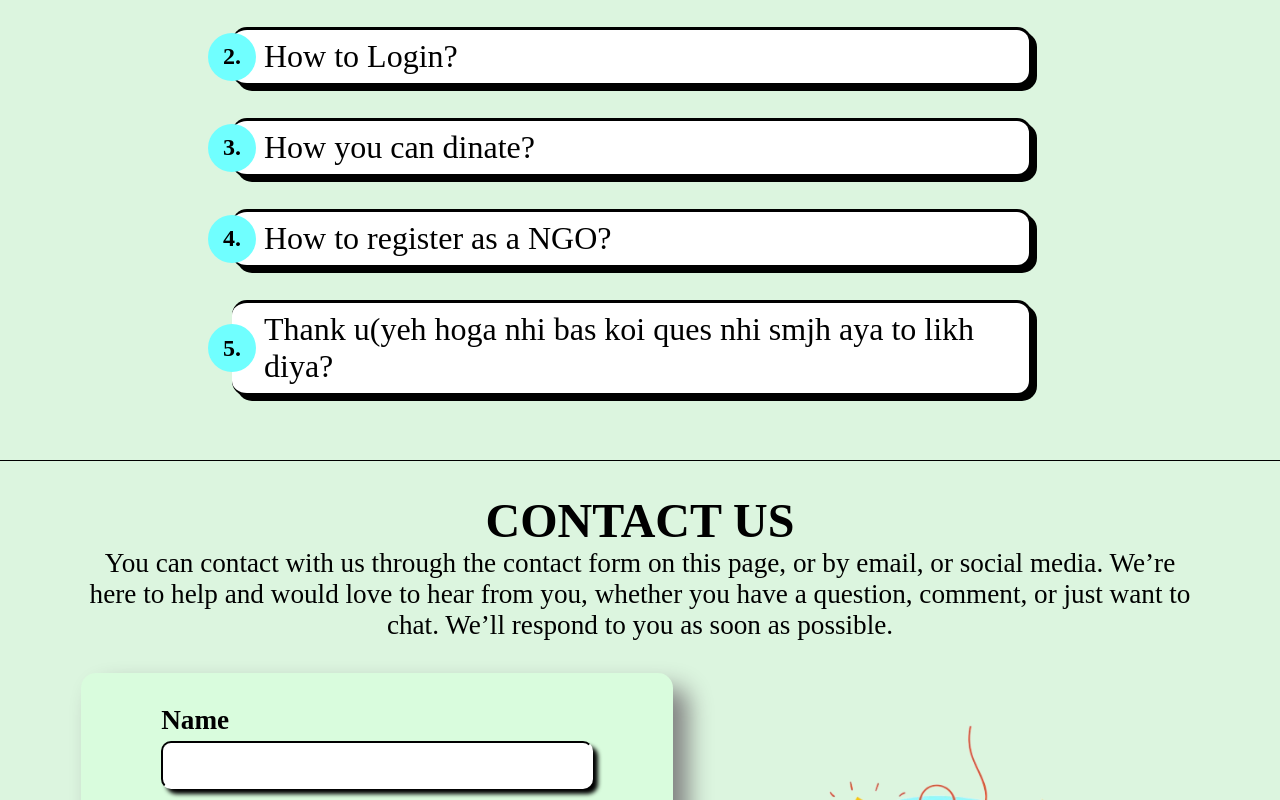
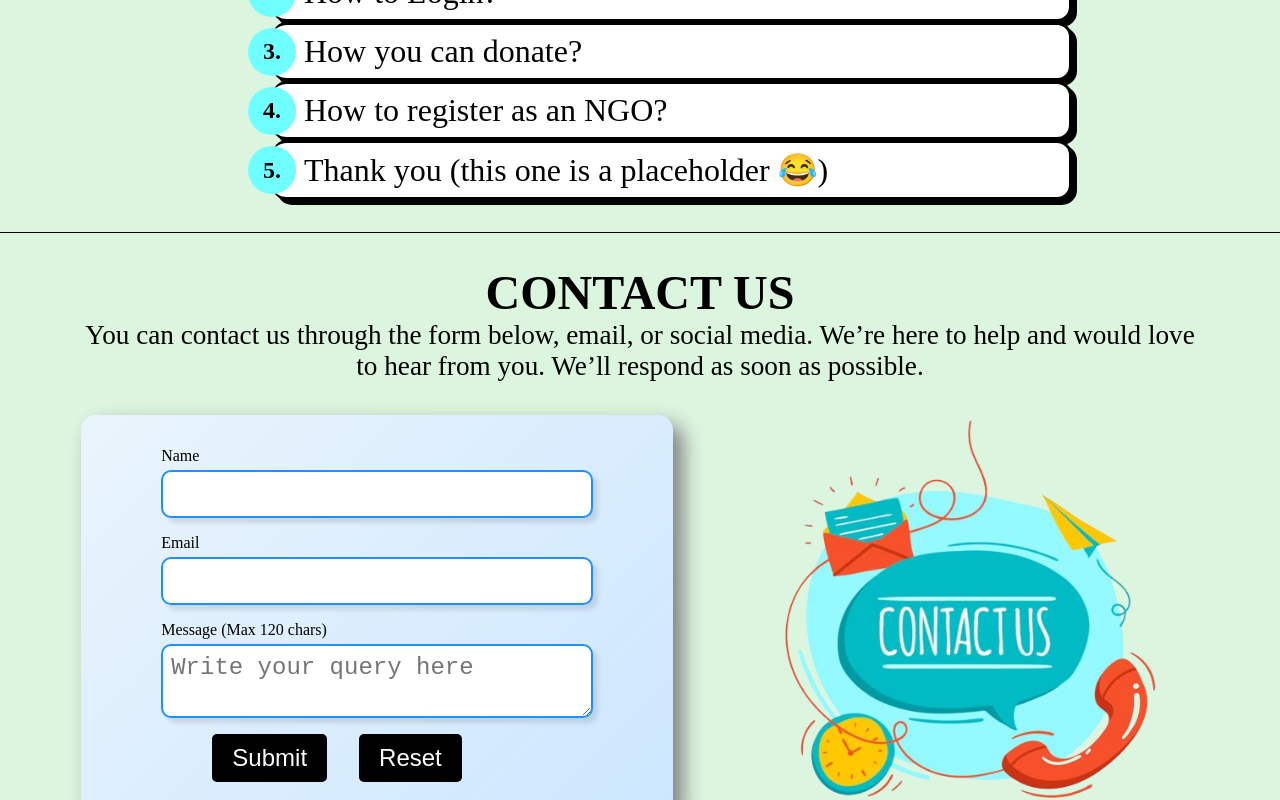
Before and after one commit to Ashmit-Kumar/Bin_IT, a React (Vite) app: page /faqs in a window 1280 px wide. Shown: the part 840-1640 px from the top of the page. Built offline with nearby package versions, Linux system fonts and the light colour scheme.

Commit message:
Validating Contact Us Form and Adding Popus In the website

```diff
--- a/package.json
+++ b/package.json
@@ -28,6 +28,7 @@
     "react-icons": "^5.2.1",
     "react-responsive-carousel": "^3.2.23",
     "react-router-dom": "^6.23.1",
+    "react-toastify": "^11.0.5",
     "styled-components": "^6.1.11"
   },
   "devDependencies": {
--- a/src/css/faqs.css
+++ b/src/css/faqs.css
@@ -6,6 +6,7 @@
     position: relative;
 }
 
+/* HEADER SECTION */
 .faqs-header {
     display: flex;
     flex-direction: column;
@@ -15,34 +16,52 @@
     position: relative;
     gap: 5px;
     padding: 2rem 5rem;
+    background: linear-gradient(135deg, #d9fcdd, #b2f0c0);
+    border-radius: 10px;
+    box-shadow: 5px 5px 15px rgba(0, 0, 0, 0.1);
 }
 
 .faq-titles {
     font-size: 3.9rem;
     font-weight: bold;
+    color: #333;
 }
 
-.faq-co-title{
+.faq-co-title {
     font-size: 2.9rem;
     font-weight: normal;
+    color: #666;
 }
 
-.faq-here-u-go{
+.faq-here-u-go {
     font-size: 2rem;
     text-align: center;
     font-weight: normal;
 }
 
-.faq-title a{
+.faq-here-u-go a {
     color: blue;
+    font-weight: bold;
+    text-decoration: none;
+    transition: color 0.3s ease;
+}
+
+.faq-here-u-go a:hover {
+    color: darkblue;
 }
 
 .faqs-header img {
     height: 20rem;
     margin-bottom: -4.4rem;
+    transition: transform 0.3s ease-in-out;
 }
 
-.faqs-main{
+.faqs-header img:hover {
+    transform: scale(1.05);
+}
+
+/* FAQ QUESTIONS SECTION */
+.faqs-main {
     display: flex;
     flex-direction: column;
     justify-content: center;
@@ -52,22 +71,8 @@
     padding: 2rem 5rem;
 }
 
-/* .faq-main-img{
-    position: absolute;
-    height: 35rem;
-    z-index: 0;
-} */
-
-.faqs-ques-link{
-    padding: 2rem 0;
-    display: flex;
-    flex-direction: column;
-    justify-content: center;
-    align-items: flex-start;
-    gap: 2rem;
-}
-
-.contact{
+/* CONTACT SECTION */
+.contact {
     display: flex;
     flex-direction: column;
     justify-content: center;
@@ -75,7 +80,7 @@
     margin-bottom: 4rem;
 }
 
-.contact-top{
+.contact-top {
     border-top: 1px solid black;
     padding: 2rem 5rem;
     display: flex;
@@ -89,77 +94,147 @@
     font-weight: bold;
 }
 
-.contact-here-u-go{
+.contact-here-u-go {
     font-size: 1.7rem;
     text-align: center;
     font-weight: normal;
 }
 
-.contact-bottom{
+/* CONTACT FORM */
+.contact-bottom {
     display: flex;
     justify-content: center;
     align-items: center;
     gap: 5rem;
 }
 
-.contact-bottom img{
+.contact-bottom img {
     height: 25rem;
 }
 
-.contact-form{
-    background-color: #d9fcdd;
+.contact-form {
+    background: linear-gradient(135deg, #eaf4fc, #cce7ff);
     display: flex;
     flex-direction: column;
     justify-content: center;
     align-items: flex-start;
     gap: 1rem;
     padding: 2rem 5rem;
-    filter: drop-shadow(15px 15px 12px grey);
+    filter: drop-shadow(10px 10px 10px grey);
     border-radius: 15px;
+    transition: box-shadow 0.3s ease-in-out;
 }
 
-.contact-input{
+.contact-form:hover {
+    box-shadow: 5px 5px 20px rgba(0, 0, 0, 0.2);
+}
+
+/* INPUT FIELDS */
+.contact-input {
     display: flex;
     flex-direction: column;
     justify-content: center;
     align-items: flex-start;
     gap: 5px;
+    width: 100%;
 }
 
-.contact-input input {
+.contact-input input,
+.contact-input textarea {
     width: 27rem;
     border-radius: 10px;
-    border-top: 2px solid black;
-    border-left: 2px solid black;
-    border-bottom: 2px solid white;
-    border-right: 2px solid white;
-    filter: drop-shadow(5px 5px 2px);
+    border: 2px solid #1e90ff;
+    filter: drop-shadow(5px 5px 2px rgba(0, 0, 0, 0.1));
     padding: 0.5rem;
     font-size: 1.5rem;
+    transition: border 0.3s ease-in-out, box-shadow 0.3s ease-in-out;
 }
 
-.contact-input textarea{
-    width: 27rem;
-    height: 8rem;
-    border-radius: 10px;
-    border-top: 2px solid black;
-    border-left: 2px solid black;
-    border-bottom: 2px solid white;
-    border-right: 2px solid white;
-    filter: drop-shadow(5px 5px 2px);
-    padding: 0.5rem;
-    font-size: 1.2rem;
+.contact-input input:focus,
+.contact-input textarea:focus {
+    border: 2px solid #ff4500;
+    outline: none;
+    box-shadow: 0px 0px 10px rgba(255, 69, 0, 0.4);
 }
 
-.contact-input label{
-    font-size: 1.7rem;
-    font-weight: bold;
-}
-
-.submit-btns{
+/* BUTTON STYLES */
+.submit-btns {
     display: flex;
     justify-content: center;
     align-items: center;
     gap: 2rem;
     margin-left: 3.2rem;
 }
+
+.submit-btns button {
+    padding: 1rem 2rem;
+    font-size: 1.5rem;
+    border-radius: 8px;
+    border: none;
+    cursor: pointer;
+    transition: all 0.3s ease;
+}
+
+.submit-btns button:hover {
+    background-color: #ff6347;
+    color: white;
+    transform: scale(1.05);
+}
+
+.submit-btns button:active {
+    transform: scale(0.95);
+}
+
+/* RESPONSIVE DESIGN */
+@media screen and (max-width: 768px) {
+    .faq-titles {
+        font-size: 2.5rem;
+    }
+
+    .faq-co-title {
+        font-size: 2rem;
+    }
+
+    .faq-here-u-go {
+        font-size: 1.5rem;
+    }
+
+    .contact-form {
+        padding: 1.5rem 3rem;
+    }
+
+    .contact-input input,
+    .contact-input textarea {
+        width: 20rem;
+    }
+
+    .submit-btns {
+        flex-direction: column;
+        gap: 1rem;
+        margin-left: 0;
+    }
+
+    .contact-bottom {
+        flex-direction: column;
+        gap: 2rem;
+    }
+
+    .contact-bottom img {
+        height: 20rem;
+    }
+}
+
+/* TOAST NOTIFICATION STYLES */
+.Toastify__toast-container {
+    font-size: 1.4rem;
+}
+
+.Toastify__toast--success {
+    background: linear-gradient(to right, #28a745, #218838);
+    color: white;
+}
+
+.Toastify__toast--error {
+    background: linear-gradient(to right, #dc3545, #c82333);
+    color: white;
+}
--- a/src/jsx/CommunityPages/faqs.jsx
+++ b/src/jsx/CommunityPages/faqs.jsx
@@ -1,55 +1,141 @@
-import '../../css/faqs.css'
+import { useState } from 'react';
+import { toast, ToastContainer } from 'react-toastify';
+import 'react-toastify/dist/ReactToastify.css';
+
+import '../../css/faqs.css';
 import FaqQues from './CommunityPages-components/faqs-ques-template';
 import RegisterButton from '../../ui/register-btn';
 import Header from '../Commen-Components/header';
 import Footer from '../Commen-Components/footer';
 
 function Faqs() {
+    const [formData, setFormData] = useState({
+        name: '',
+        email: '',
+        message: ''
+    });
+
+    const handleChange = (e) => {
+        const { name, value } = e.target;
+
+        if (name === "name" && !/^[a-zA-Z\s]*$/.test(value)) {
+            toast.error("Name can only contain letters and spaces!", { position: "top-right" });
+            return;
+        }
+
+        if (name === "email" && value && !/^[a-zA-Z0-9._%+-]+@[a-zA-Z0-9.-]+\.[a-zA-Z]{2,}$/.test(value)) {
+            toast.error("Invalid email format!", { position: "top-right" });
+            return;
+        }
+
+        if (name === "message" && value.length > 120) {
+            toast.error("Message cannot exceed 120 characters!", { position: "top-right" });
+            return;
+        }
+
+        setFormData({ ...formData, [name]: value });
+    };
+
+    const handleSubmit = (e) => {
+        e.preventDefault();  // ✅ Prevent form from reloading
+
+        if (!formData.name || !formData.email || !formData.message) {
+            toast.error("Please fill all fields!", { position: "top-right" });
+            return;
+        }
+
+        toast.success("Thank you! We will contact you soon.", { position: "top-right" });
+
+        setFormData({ name: '', email: '', message: '' });  // ✅ Reset form after successful submission
+    };
+
+    const handleReset = (e) => {
+        e.preventDefault();  // ✅ Prevent unexpected behavior
+        setFormData({ name: '', email: '', message: '' });
+        toast.info("Form reset successfully!", { position: "top-right" });
+    };
+
     return (
         <>
-        <Header />
+            <Header />
+            <ToastContainer />  {/* ✅ Ensure ToastContainer is present */}
+
             <div className="faqs">
                 <div className="faqs-header">
                     <h1 className="faq-titles">Do You Have Questions?</h1>
                     <h2 className="faq-co-title">We have answers (well, most of the time 😜)</h2>
-                    <h3 className="faq-here-u-go">Below you’ll find answers to the most common questions you may have on BinIT. Also, please feel free to check out our <a href="">Facebook</a> & <a href="">Twitter</a> Pages. If you still can’t find the answer you’re looking for, just <a href="#contact-area">Contact us!</a></h3>
+                    <h3 className="faq-here-u-go">
+                        Below you’ll find answers to the most common questions you may have on BinIT. Also, please feel free to check out our
+                        <a href=""> Facebook</a> & <a href=""> Twitter</a> Pages. If you still can’t find the answer you’re looking for, just
+                        <a href="#contact-area"> Contact us!</a>
+                    </h3>
                     <img src="/faqs-img/faq-img-1.png" alt="Confused-Image" />
                 </div>
+
                 <div className="faqs-main">
-                    {/* <div className="faq-main-bg"><img src="/faqs-img/faqs-bg.png" className='faq-main-img' /></div> */}
                     <div className="faqs-ques">
-                        <h1 className="faq-titles">Frequently Asked Questions(FAQs)</h1>
+                        <h1 className="faq-titles">Frequently Asked Questions (FAQs)</h1>
                         <div className="faqs-ques-link">
                             <FaqQues no='1' ques="How to register as a User?" />
                             <FaqQues no='2' ques="How to Login?" />
-                            <FaqQues no='3' ques="How you can dinate?" />
-                            <FaqQues no='4' ques="How to register as a NGO?" />
-                            <FaqQues no='5' ques="Thank u(yeh hoga nhi bas koi ques nhi smjh aya to likh diya?" />
+                            <FaqQues no='3' ques="How you can donate?" />
+                            <FaqQues no='4' ques="How to register as an NGO?" />
+                            <FaqQues no='5' ques="Thank you (this one is a placeholder 😂)" />
                         </div>
                     </div>
                 </div>
+
                 <div className="contact" id='contact-area'>
                     <div className="contact-top">
                         <h1 className="contact-titles">CONTACT US</h1>
-                        <h3 className="contact-here-u-go">You can contact with us through the contact form on this page, or by email, or social media. We’re here to help and would love to hear from you, whether you have a question, comment, or just want to chat. We’ll respond to you as soon as possible. </h3>
+                        <h3 className="contact-here-u-go">
+                            You can contact us through the form below, email, or social media. We’re here to help and would love to hear from you. We’ll respond as soon as possible.
+                        </h3>
                     </div>
+
                     <div className="contact-bottom">
-                        <form action="" className="contact-form">
+                        <form className="contact-form" onSubmit={handleSubmit}>
                             <div className="contact-input">
-                                <label htmlFor="">Name</label>
-                                <input type="text" />
+                                <label>Name</label>
+                                <input
+                                    type="text"
+                                    name="name"
+                                    value={formData.name}
+                                    onChange={handleChange}
+                                    required
+                                />
                             </div>
+
                             <div className="contact-input">
-                                <label htmlFor="">Email</label>
-                                <input type="email" name="" id="" />
+                                <label>Email</label>
+                                <input
+                                    type="email"
+                                    name="email"
+                                    value={formData.email}
+                                    onChange={handleChange}
+                                    required
+                                />
                             </div>
+
                             <div className="contact-input">
-                                <label htmlFor="">Text</label>
-                                <textarea placeholder='Write your quere here'></textarea>
+                                <label>Message (Max 120 chars)</label>
+                                <textarea
+                                    name="message"
+                                    placeholder="Write your query here"
+                                    value={formData.message}
+                                    onChange={handleChange}
+                                    maxLength="120"
+                                    required
+                                ></textarea>
                             </div>
-                            <div className="submit-btns" >
-                                <RegisterButton buttonName='Submit' bgcolor='#000000' color='white' path='#'/>
-                                <RegisterButton buttonName='Reset' bgcolor='#000000' color='white' path='#'/>
+
+                            <div className="submit-btns">
+                                <button type="submit" style={{ backgroundColor: "#000", color: "white", padding: "10px 20px", borderRadius: "5px", cursor: "pointer" }}>
+                                    Submit
+                                </button>
+                                <button type="button" onClick={handleReset} style={{ backgroundColor: "#000", color: "white", padding: "10px 20px", borderRadius: "5px", cursor: "pointer" }}>
+                                    Reset
+                                </button>
                             </div>
                         </form>
                         <img src="/faqs-img/faq-img-2.png" alt="Contact-Image" />
@@ -58,7 +144,7 @@ function Faqs() {
             </div>
             <Footer />
         </>
-    )
+    );
 }
 
 export default Faqs;
```
Also changed, not shown: src/css/news-main.css (+117 -11 lines), 1 other file (tests, documents, lock files or other folders).
